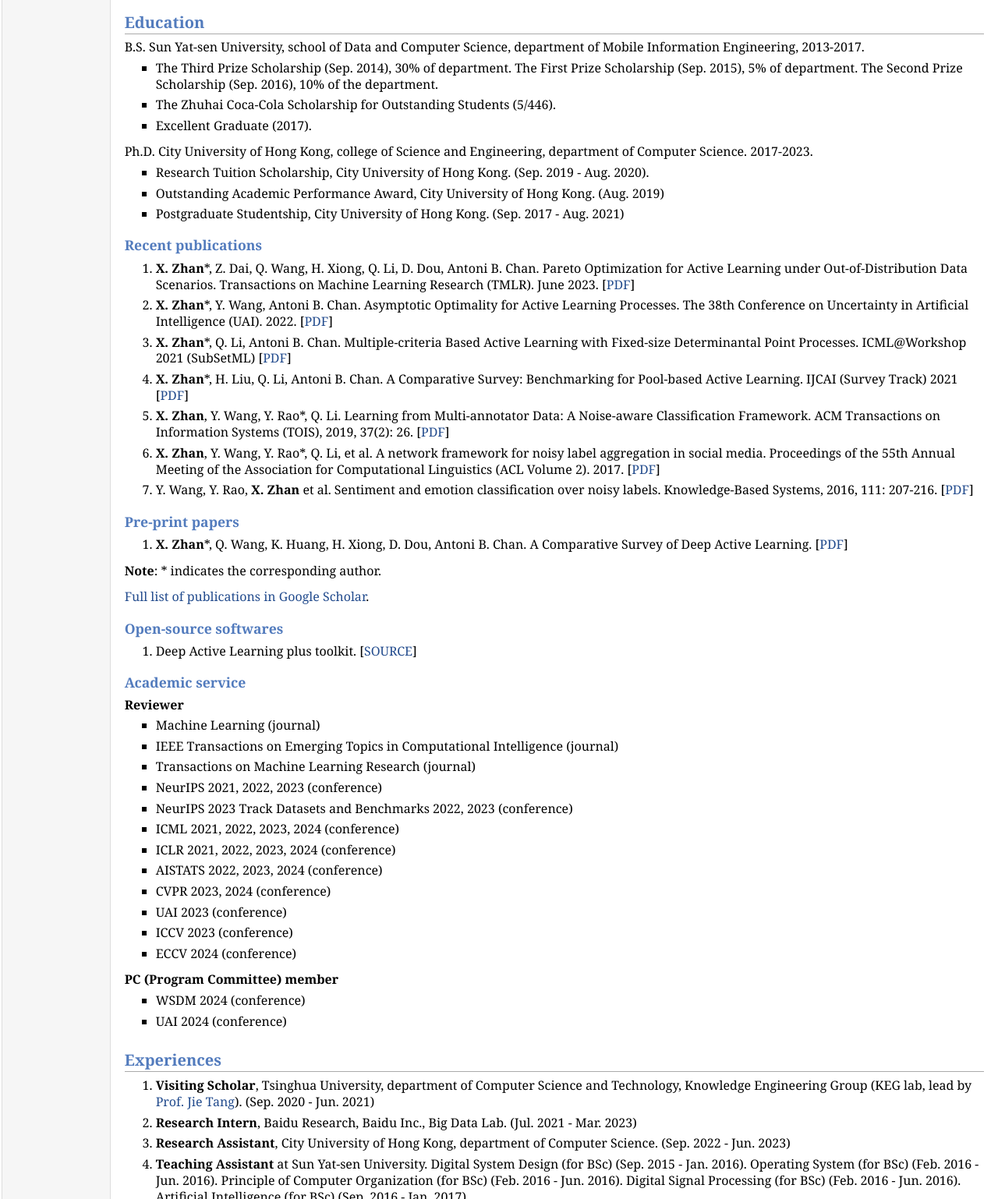
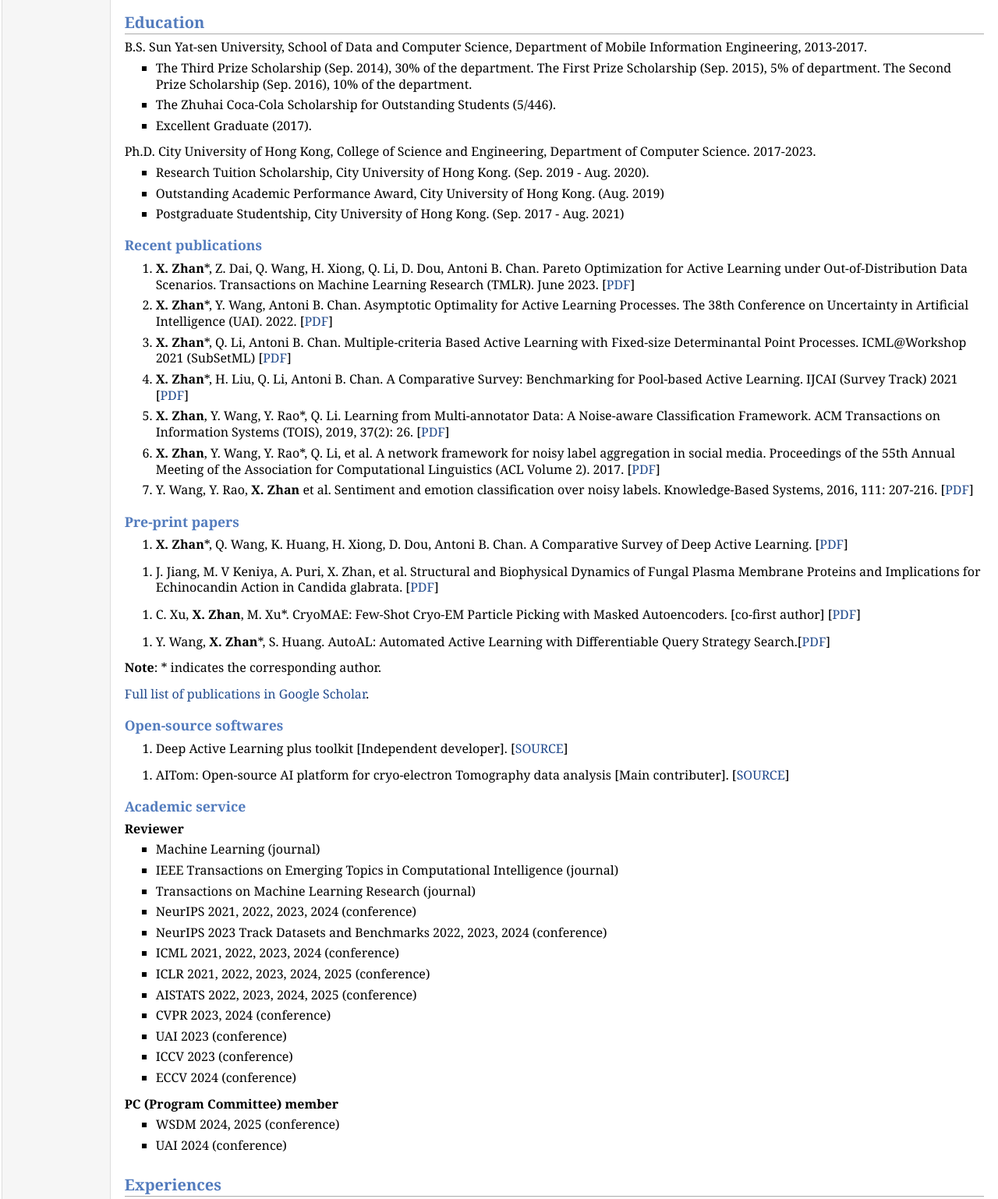
Before and after one commit to SineZHAN/sinezhan.github.io, a plain HTML site: page index.html in a window 1280 px wide. Shown: the part 631-2169 px from the top of the page at 78% size. Drawn offline with Linux system fonts and the light colour scheme.

Commit message:
Update index.html

```diff
--- a/index.html
+++ b/index.html
@@ -48,16 +48,16 @@ Spare E-mail: <a href="mailto:sinezhan17@gmail.com">sinezhan17@gmail.com</a></p>
 </ul>
 
 <h2>Education</h2>
-<p>B.S. Sun Yat-sen University, school of Data and Computer Science, department of Mobile Information Engineering, 2013-2017.</p>
+<p>B.S. Sun Yat-sen University, School of Data and Computer Science, Department of Mobile Information Engineering, 2013-2017.</p>
 <ul>
-<li><p>The Third Prize Scholarship (Sep. 2014), 30% of department. The First Prize Scholarship (Sep. 2015), 5% of department. The Second Prize Scholarship (Sep. 2016), 10% of the department.  </p>
+<li><p>The Third Prize Scholarship (Sep. 2014), 30% of the department. The First Prize Scholarship (Sep. 2015), 5% of department. The Second Prize Scholarship (Sep. 2016), 10% of the department.  </p>
 </li>
 <li><p>The Zhuhai Coca-Cola Scholarship for Outstanding Students (5/446). </p>
 </li>
 <li><p>Excellent Graduate (2017). </p>
 </li>
 </ul>
-<p>Ph.D. City University of Hong Kong, college of Science and Engineering, department of Computer Science. 2017-2023.</p>
+<p>Ph.D. City University of Hong Kong, College of Science and Engineering, Department of Computer Science. 2017-2023.</p>
 <ul>
  <li><p>Research Tuition Scholarship, City University of Hong Kong. (Sep. 2019 - Aug. 2020).</p>
   </li>
@@ -110,12 +110,28 @@ Spare E-mail: <a href="mailto:sinezhan17@gmail.com">sinezhan17@gmail.com</a></p>
   Survey of Deep Active Learning. [<a href="https://arxiv.org/pdf/2203.13450.pdf">PDF</a>]</p>
 </li>
 </ol>
+<ol>
+<li><p> J. Jiang, M. V Keniya, A. Puri, X. Zhan, et al. Structural and Biophysical Dynamics of Fungal Plasma Membrane Proteins and Implications for Echinocandin Action in Candida glabrata. [<a href="https://pmc.ncbi.nlm.nih.gov/articles/PMC11065045/">PDF</a>]</p>
+</li>
+</ol>
+<ol>
+<li><p> C. Xu, <b>X. Zhan</b>, M. Xu*. CryoMAE: Few-Shot Cryo-EM Particle Picking with Masked Autoencoders. [co-first author] [<a href="https://pmc.ncbi.nlm.nih.gov/articles/PMC11065045/">PDF</a>]</p>
+</li>
+</ol>
+<ol>
+<li><p> Y. Wang, <b>X. Zhan</b>*, S. Huang. AutoAL: Automated Active Learning with Differentiable Query Strategy Search.[<a href="https://arxiv.org/abs/2410.13853">PDF</a>]</p>
+</li>
+</ol>
 <p><b>Note</b>: * indicates the corresponding author.</p>
 <p><a href="https://scholar.google.com/citations?user=3lLypDIAAAAJ&hl=zh-CN">Full list of publications in Google Scholar</a>.</p>
 
 <h3>Open-source softwares</h3>
 <ol>
-<li><p>Deep Active Learning plus toolkit. [<a href="https://github.com/SineZHAN/deepALplus">SOURCE</a>]</p>
+<li><p>Deep Active Learning plus toolkit [Independent developer]. [<a href="https://github.com/SineZHAN/deepALplus">SOURCE</a>]</p>
+</li>
+</ol>
+<ol>
+<li><p>AITom: Open-source AI platform for cryo-electron Tomography data analysis [Main contributer]. [<a href="https://github.com/xulabs/aitom">SOURCE</a>]</p>
 </li>
 </ol>
 
@@ -128,15 +144,15 @@ Spare E-mail: <a href="mailto:sinezhan17@gmail.com">sinezhan17@gmail.com</a></p>
 </li>
 <li><p>Transactions on Machine Learning Research (journal)</p>
 </li>
-<li><p>NeurIPS 2021, 2022, 2023 (conference)</p>
+<li><p>NeurIPS 2021, 2022, 2023, 2024 (conference)</p>
 </li>
-<li><p>NeurIPS 2023 Track Datasets and Benchmarks 2022, 2023 (conference)</p>
+<li><p>NeurIPS 2023 Track Datasets and Benchmarks 2022, 2023, 2024 (conference)</p>
 </li>
 <li><p>ICML 2021, 2022, 2023, 2024 (conference)</p>
 </li>
-<li><p>ICLR 2021, 2022, 2023, 2024 (conference)</p>
+<li><p>ICLR 2021, 2022, 2023, 2024, 2025 (conference)</p>
 </li>
-<li><p>AISTATS 2022, 2023, 2024 (conference)</p>
+<li><p>AISTATS 2022, 2023, 2024, 2025 (conference)</p>
 </li>
 <li><p>CVPR 2023, 2024 (conference)</p>
 </li>
@@ -149,7 +165,7 @@ Spare E-mail: <a href="mailto:sinezhan17@gmail.com">sinezhan17@gmail.com</a></p>
 </ul>
 <p><b>PC (Program Committee) member</b></p>
 <ul>
-<li><p>WSDM 2024 (conference)</p>
+<li><p>WSDM 2024, 2025 (conference)</p>
 </li>
 <li><p>UAI 2024 (conference)</p>
 </li>
```
